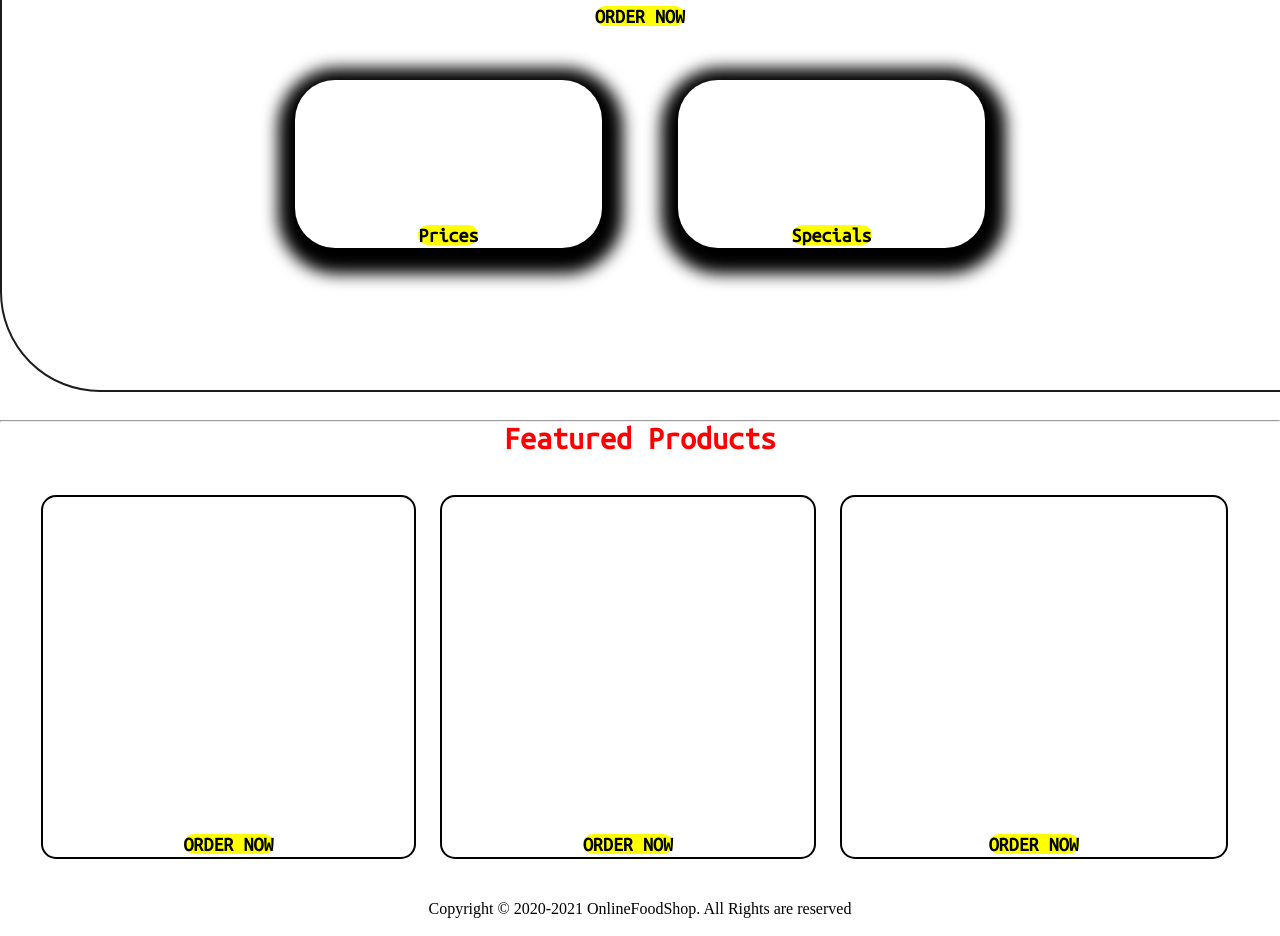
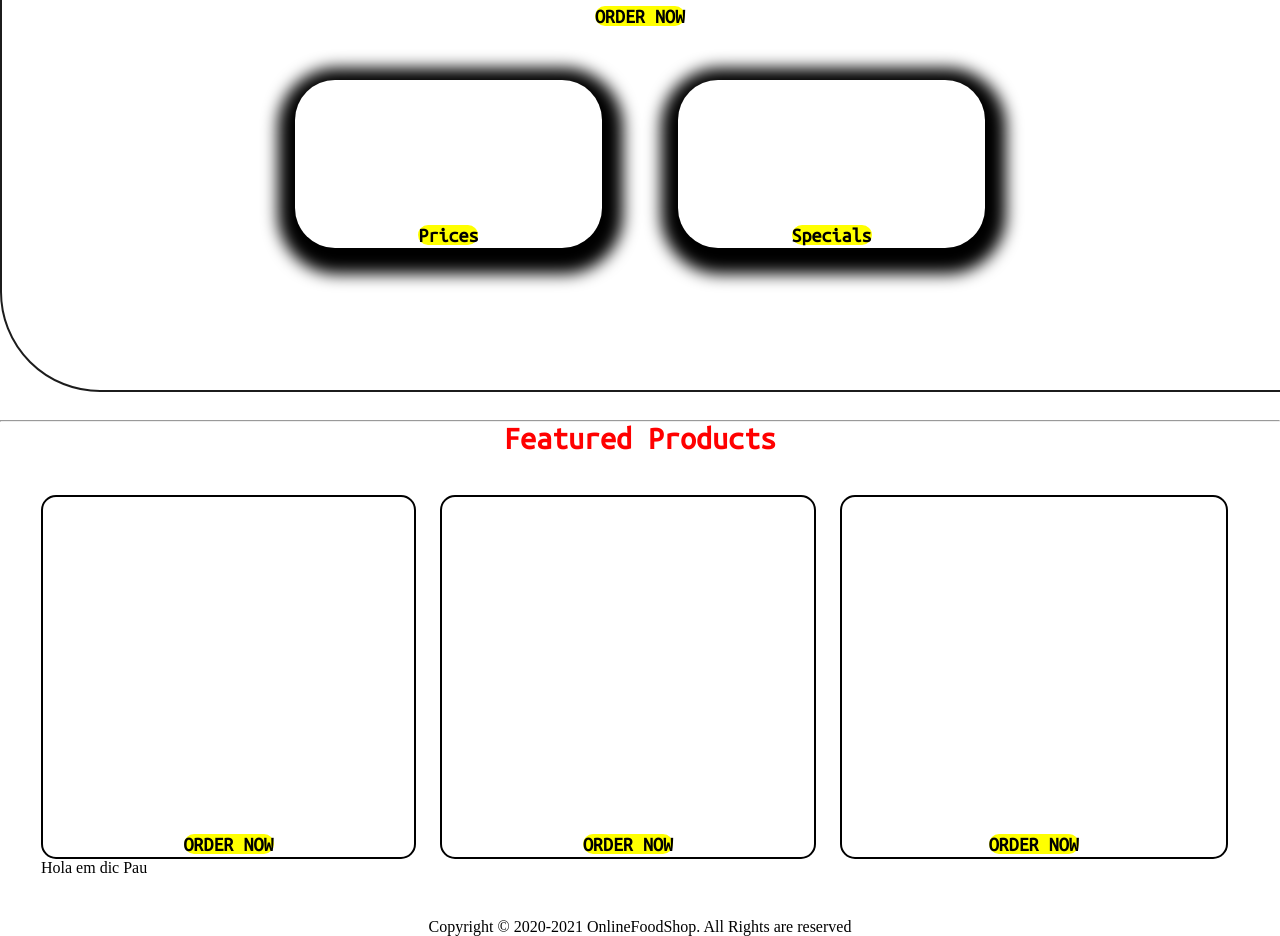
Before and after one commit to PauRaset/ExControlVersionsPRS, a plain HTML site: page index.html in a window 1280 px wide. Shown: the part 279-1215 px from the top of the page. Drawn offline with Linux system fonts and the light colour scheme.

Commit message:
Update index.html

```diff
--- a/index.html
+++ b/index.html
@@ -53,6 +53,7 @@
 		<div id="row6">
 			<button class="btn">ORDER NOW</button>
 		</div>
+		<p>Hola em dic Pau</p>
 	</div>
 	<footer>Copyright © 2020-2021 OnlineFoodShop.
 		All Rights are reserved</footer>
```
